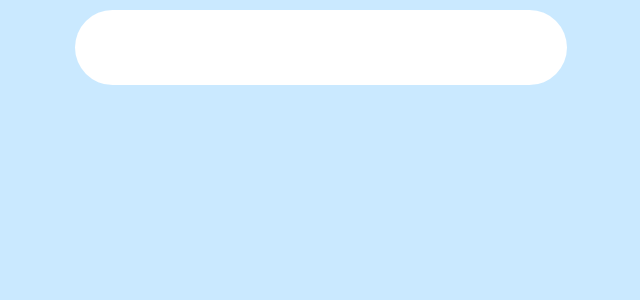
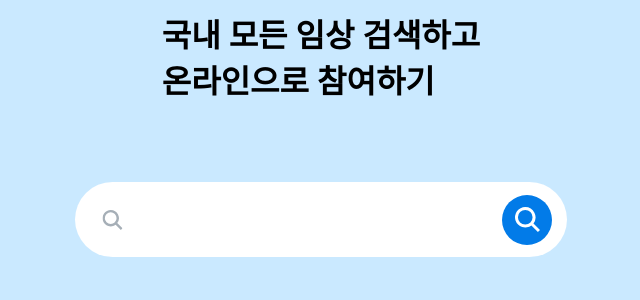
Before and after one commit to powercording/onboarding-2-8, a React (Vite) app: page / in a window 1280 px wide. Shown: the top 300 px of the page, without its empty margins (319-959 px from the left). Built offline with nearby package versions, Linux system fonts and the light colour scheme.

Commit message:
Feat: 레이아웃

```diff
--- a/src/App.tsx
+++ b/src/App.tsx
@@ -1,6 +1,19 @@
 import React from 'react';
 import { Routes, Route } from 'react-router-dom';
 import Home from './pages/Home.tsx';
+import CONST from './Instance/CONST.ts';
+
+function clearSessionStorage() {
+  // eslint-disable-next-line , no-plusplus
+  for (let key = 0; key < sessionStorage.length; key++) {
+    const keyName = sessionStorage.key(key);
+    const cachedKeyWord = JSON.parse(sessionStorage.getItem(`${keyName}`) as string);
+    if (cachedKeyWord.expiresAt < Date.now()) {
+      sessionStorage.removeItem(`${keyName}`);
+    }
+  }
+}
+setInterval(clearSessionStorage, CONST.SEC * CONST.MIN);
 
 function App() {
   return (
--- a/src/Instance/getSearchWordsAPI.ts
+++ b/src/Instance/getSearchWordsAPI.ts
@@ -1,17 +1,5 @@
 import axios, { AxiosResponse } from 'axios';
 import CONST from './CONST.ts';
-
-function clearSessionStorage() {
-  // eslint-disable-next-line , no-plusplus
-  for (let key = 0; key < sessionStorage.length; key++) {
-    const keyName = sessionStorage.key(key);
-    const cachedKeyWord = JSON.parse(sessionStorage.getItem(`${keyName}`) as string);
-    if (cachedKeyWord.expiresAt < Date.now()) {
-      sessionStorage.removeItem(`${keyName}`);
-    }
-  }
-}
-setInterval(clearSessionStorage, CONST.SEC * CONST.MIN);
 
 const getSearchResult = axios.create({
   baseURL: CONST.BASEURL,
@@ -28,6 +16,10 @@ getSearchResult.interceptors.response.use((response: AxiosResponse) => {
   const url = new URLSearchParams(response.config.url as string);
   const key = url.get(CONST.PARAMETER) as string;
 
+  if (sessionStorage.getItem(key)) {
+    return response.data;
+  }
+
   sessionStorage.setItem(
     key,
     JSON.stringify({
--- /dev/null
+++ b/src/assets/Icon.tsx
@@ -0,0 +1,54 @@
+import React from 'react';
+import styled from 'styled-components';
+
+const MiniButton = styled.div`
+  width: 50px;
+  height: 50px;
+  border: none;
+  display: flex;
+  justify-content: center;
+  align-items: center;
+  position: absolute;
+  top: calc(75px / 2);
+  transform: translateY(-50%) translateX(25%);
+  cursor: pointer;
+`;
+
+const Button = styled(MiniButton)`
+  right: 15px;
+  border-radius: 50%;
+  background-color: RGB(2, 123, 232);
+  transform: translateY(-50%);
+`;
+
+export default function Icon() {
+  return (
+    <Button>
+      <svg
+        viewBox="0 0 16 16"
+        fill="white"
+        preserveAspectRatio="none"
+        xmlns="http://www.w3.org/2000/svg"
+        width={25}
+      >
+        <path d="M6.56 0a6.56 6.56 0 015.255 10.49L16 14.674 14.675 16l-4.186-4.184A6.56 6.56 0 116.561 0zm0 1.875a4.686 4.686 0 100 9.372 4.686 4.686 0 000-9.372z" />
+      </svg>
+    </Button>
+  );
+}
+
+export function MiniIcon() {
+  return (
+    <MiniButton>
+      <svg
+        viewBox="0 0 16 16"
+        fill="RGB(166, 175, 183)"
+        preserveAspectRatio="none"
+        xmlns="http://www.w3.org/2000/svg"
+        width={20}
+      >
+        <path d="M6.56 0a6.56 6.56 0 015.255 10.49L16 14.674 14.675 16l-4.186-4.184A6.56 6.56 0 116.561 0zm0 1.875a4.686 4.686 0 100 9.372 4.686 4.686 0 000-9.372z" />
+      </svg>
+    </MiniButton>
+  );
+}
--- a/src/components/Dialog.tsx
+++ b/src/components/Dialog.tsx
@@ -1,32 +1,71 @@
 import React from 'react';
+import styled from 'styled-components';
 import { RecomendType } from '../pages/Home.tsx';
 
 interface DialogType {
   recomendtList: RecomendType[];
+  keyword: string;
+  focus: boolean;
 }
 
-export default function Dialog({ recomendtList }: DialogType) {
-  const recomendItemBoxRef = React.useRef<HTMLDivElement>(null);
+const Container = styled.div`
+  background-color: white;
+  border-radius: 20px;
+  padding: 20px 0px;
+  margin-top: 1rem;
+  display: flex;
+  flex-direction: column;
+  max-height: 550px;
+  overflow-y: scroll;
+  ::-webkit-scrollbar {
+    display: none;
+  }
+  box-shadow: 5px 5px 10px 2px rgba(0, 0, 0, 0.1);
+`;
 
-  const handleKeyDown = (e: KeyboardEvent) => {
-    if (e.key === 'Enter') {
-      console.log(e.key);
-    }
-  };
+const Placeholder = styled.span`
+  color: gray;
+  font-size: 12px;
+  padding: 0px 30px;
+`;
 
-  React.useEffect(() => {
-    if (recomendItemBoxRef.current) {
-      recomendItemBoxRef.current.addEventListener('keydown', handleKeyDown);
-    }
+const Recent = styled.span`
+  font-size: 1rem;
+  padding: 10px 30px;
+  font-weight: bold;
+  :hover {
+    background-color: rgba(0, 0, 0, 0.1);
+  }
+`;
 
-    return recomendItemBoxRef.current?.removeEventListener('keydown', handleKeyDown);
-  });
+const NoSearch = styled(Recent)``;
+const SearchResult = styled(Recent)``;
+
+export default function Dialog({ recomendtList, keyword, focus }: DialogType) {
+  const recentSearch = JSON.parse(sessionStorage.getItem('recent-search') as string);
+
+  if (!focus) {
+    return null;
+  }
+
+  if (keyword) {
+    return (
+      <Container>
+        <Recent>{keyword}</Recent>
+        {recomendtList && <Placeholder>추천 검색어</Placeholder>}
+        {recomendtList?.map((recomend: RecomendType) => {
+          return <SearchResult key={recomend.id}>{recomend.name}</SearchResult>;
+        })}
+      </Container>
+    );
+  }
 
   return (
-    <div ref={recomendItemBoxRef}>
-      {recomendtList?.map((recomend: RecomendType) => {
-        return <div key={recomend.id}>{recomend.name}</div>;
-      })}
-    </div>
+    <Container>
+      <Placeholder>최근 검색어</Placeholder>
+      {recentSearch?.map((text: string) => {
+        return <Recent key={text}>{text}</Recent>;
+      }) || <NoSearch>검색어 없음</NoSearch>}
+    </Container>
   );
 }
--- a/src/hooks/useCache.ts
+++ b/src/hooks/useCache.ts
@@ -16,9 +16,13 @@ export default function useCache() {
       return cacheData.value;
     }
 
+    if (!url) {
+      return null;
+    }
+
     if (!cacheData) {
       calledTime += 1;
-      console.info('api 호출', calledTime);
+      console.info('calling api', calledTime);
       return getSearchWordApi.get(`?name=${url}`);
     }
 
--- a/src/hooks/useDebounce.ts
+++ b/src/hooks/useDebounce.ts
@@ -1,4 +1,4 @@
-import { AxiosResponse } from 'axios';
+import { useState } from 'react';
 import { RecomendType } from '../pages/Home.tsx';
 
 interface DebounceType {
@@ -7,19 +7,21 @@ interface DebounceType {
 }
 
 export default function useDebounce({ delay }: { delay: number }) {
-  let timer: number;
+  const [timer, setTimer] = useState<number | undefined>();
 
   return ({ callback, url }: DebounceType): Promise<RecomendType[] | null> => {
     clearTimeout(timer);
 
     return new Promise(resolve => {
-      timer = setTimeout(() => {
-        try {
-          resolve(callback(url));
-        } catch (e) {
-          console.error(e);
-        }
-      }, delay);
+      setTimer(
+        setTimeout(() => {
+          try {
+            resolve(callback(url));
+          } catch (e) {
+            console.error(e);
+          }
+        }, delay),
+      );
     });
   };
 }
--- a/src/pages/Home.tsx
+++ b/src/pages/Home.tsx
@@ -1,9 +1,9 @@
-import React, { useState } from 'react';
+import React, { useState, useRef } from 'react';
 import styled from 'styled-components';
-import { AxiosResponse } from 'axios';
 import useDebounce from '../hooks/useDebounce.ts';
 import useCache from '../hooks/useCache.ts';
 import Dialog from '../components/Dialog.tsx';
+import Icon, { MiniIcon } from '../assets/Icon.tsx';
 
 const Container = styled.div`
   width: 100dvw;
@@ -15,34 +15,25 @@ const Background = styled.div`
   width: 100%;
   height: 100%;
   display: flex;
-  justify-content: center;
+  align-items: center;
+  flex-direction: column;
   padding: 10px;
+  gap: 5rem;
 `;
 
 const SearchBar = styled.input`
   width: 492px;
   height: 75px;
+  padding: 12.5px;
   border-radius: calc(75px / 2);
+  padding-left: 65px;
   border: none;
-  padding: 12.5px;
   :focus {
     outline: 2px solid RGB(0, 123, 233);
   }
+  font-size: 1rem;
+  font-weight: bold;
 `;
-
-// interface InitialRecomendType {
-//   text: string;
-// }
-
-// const getDefaultRecomend = async () => {
-//   if (sessionStorage.getItem('defaultRecomend')) {
-//     return JSON.parse(sessionStorage.getItem('defaultRecomend') as string);
-//   }
-
-//   const defaultRecomend = await getSearchResult.get<InitialRecomendType[]>('/v1/search-keywords/');
-//   sessionStorage.setItem('defaultRecomend', JSON.stringify(defaultRecomend));
-//   return defaultRecomend;
-// };
 
 export interface RecomendType {
   name: string;
@@ -50,26 +41,68 @@ export interface RecomendType {
 }
 
 export default function Home() {
-  // const [initialRecomend] = useState(() => getDefaultRecomend());
   const [recomend, setRecomend] = useState<RecomendType[] | null>();
-  const debounce = useDebounce({ delay: 1000 });
+  const [focus, setFocus] = useState<boolean>(false);
+  const inputRef = useRef<HTMLInputElement>(null);
+  const debounce = useDebounce({ delay: 600 });
   const getCahceData = useCache();
+
+  const handleInputFocus = () => {
+    setFocus(prev => !prev);
+  };
 
   const handleSearchChange = async (e: React.ChangeEvent<HTMLInputElement>) => {
     const searchWords = await debounce({
       callback: getCahceData,
       url: `${e.target.value}`,
     });
+    setRecomend(() => searchWords);
+  };
 
-    if (searchWords && searchWords?.length !== 0) setRecomend(searchWords);
+  const handleEnter = () => {
+    const recentItem = JSON.parse(sessionStorage.getItem('recent-search') as string);
+    if (!recentItem) {
+      sessionStorage.setItem('recent-search', JSON.stringify([inputRef.current?.value]));
+    }
+    if (recentItem) {
+      sessionStorage.setItem(
+        'recent-search',
+        JSON.stringify(Array.from(new Set([...recentItem, inputRef.current?.value]))),
+      );
+    }
+  };
+
+  const handleKeyDown = (e: React.KeyboardEvent<HTMLInputElement>) => {
+    if (e.key === 'Enter') {
+      handleEnter();
+    }
   };
 
   return (
     <Container>
       <Background>
         <div>
-          <SearchBar onChange={handleSearchChange} />
-          <Dialog recomendtList={recomend as RecomendType[]} />
+          <h1>
+            국내 모든 임상 검색하고
+            <br />
+            온라인으로 참여하기
+          </h1>
+        </div>
+        <div style={{ position: 'relative' }}>
+          <MiniIcon />
+          <SearchBar
+            ref={inputRef}
+            onChange={handleSearchChange}
+            onKeyDown={handleKeyDown}
+            onFocus={handleInputFocus}
+            onBlur={handleInputFocus}
+          />
+          <Icon />
+          <Dialog
+            recomendtList={recomend as RecomendType[]}
+            keyword={`${inputRef.current?.value}`}
+            focus={focus}
+          />
         </div>
       </Background>
     </Container>
```
Also changed, not shown: 1 other file (tests, documents, lock files or other folders).
